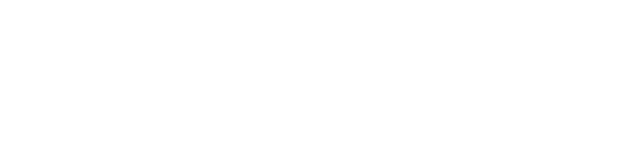
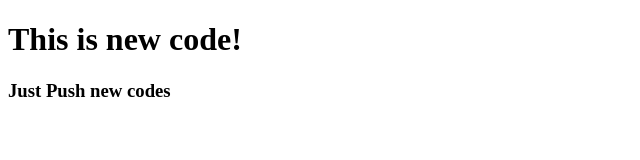
Before and after one commit to Saifulislamshovon/HTML-CSS-Projects, a plain HTML site: page index.html in a window 1280 px wide. Shown: the whole page, without its empty margins (0-640 px from the left). Drawn offline with Linux system fonts and the light colour scheme.

Commit message:
added header

```diff
--- a/index.html
+++ b/index.html
@@ -4,9 +4,10 @@
     <meta charset="UTF-8">
     <meta http-equiv="X-UA-Compatible" content="IE=edge">
     <meta name="viewport" content="width=device-width, initial-scale=1.0">
-    <title>Document</title>
+    <title>This Is new file </title>
 </head>
 <body>
-
+    <h1> This is new code! </h1>
+    <h3> Just Push new codes </h3>
 </body>
 </html>
```
